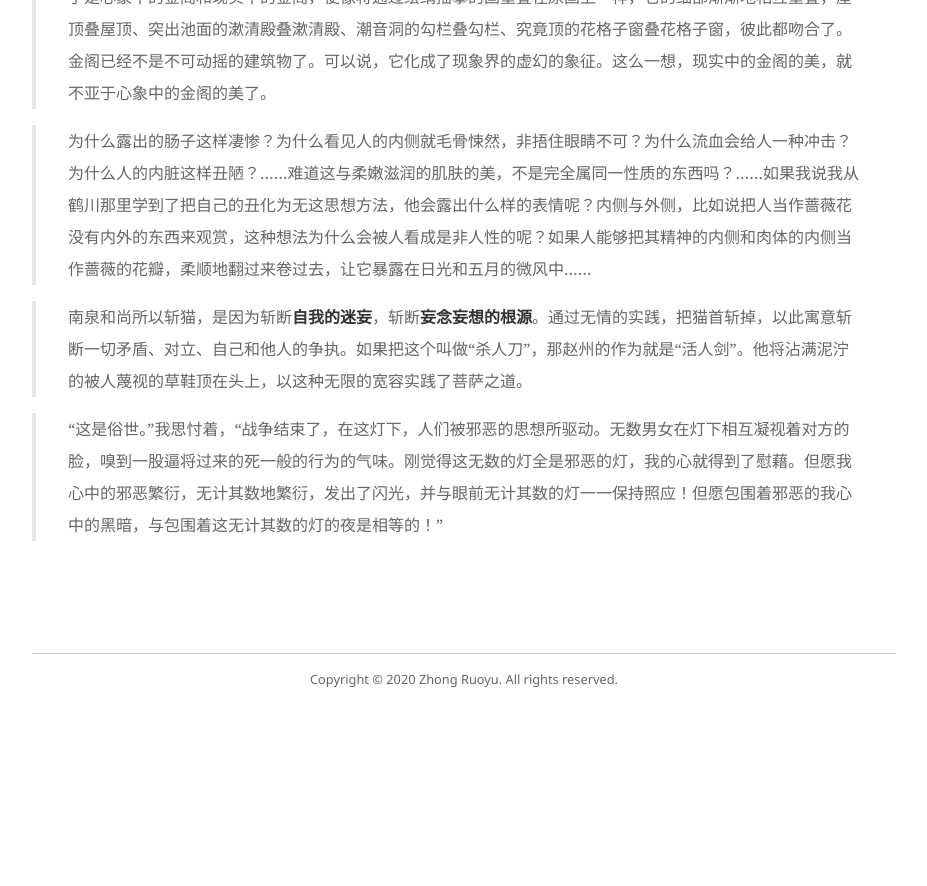
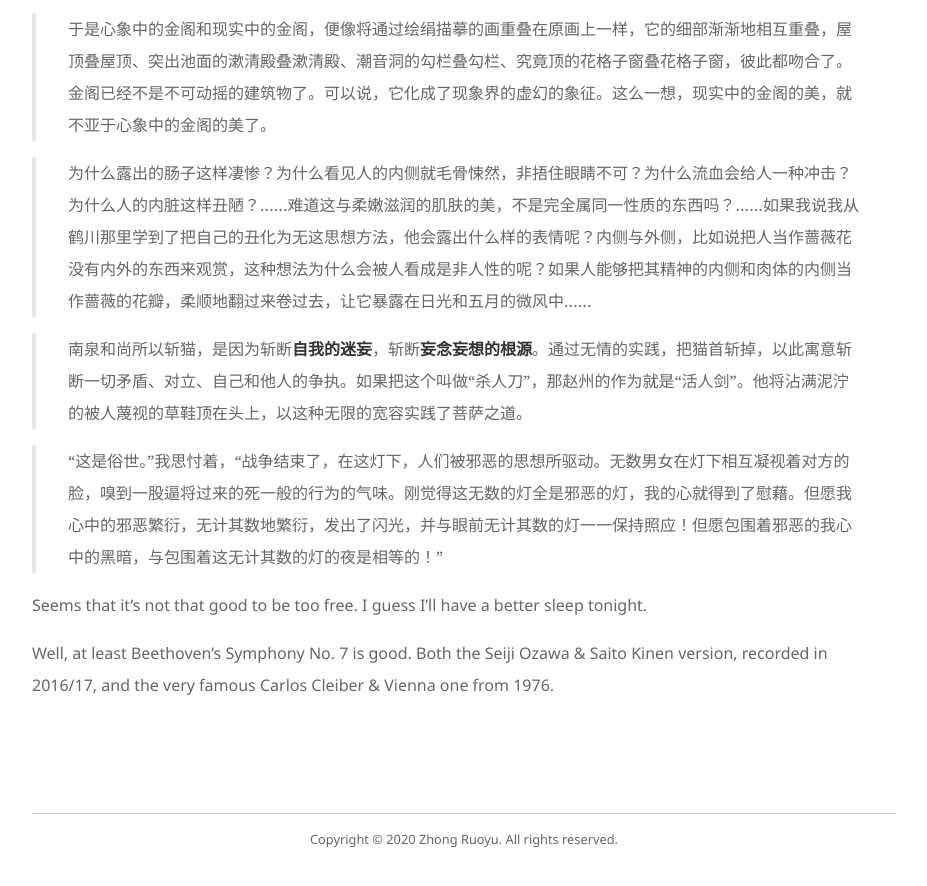
Before and after one commit to ZhongRuoyu/ruoyu.xyz, a Jekyll site: the page built from _posts/2020-10-14-temple-of-the-golden-pavilion.md, in a window 1280 px wide and 900 px high, scrolled down 784 px. Shown: the top 886 px of the window, without its empty margins (176-1103 px from the left). Built offline with Jekyll 4.4.1, drawn with Linux system fonts in a browser that asks for light colours; before the commit the page ends 1524 px from its top, so only the background shows below that; some of the changed text lies outside the part shown.

Commit message:
Post updated

```diff
--- a/_posts/2020-10-14-temple-of-the-golden-pavilion.md
+++ b/_posts/2020-10-14-temple-of-the-golden-pavilion.md
@@ -23,3 +23,7 @@ I decided to read *the Temple of the Golden Pavilion* again. The book by Yukio M
 > 南泉和尚所以斩猫，是因为斩断**自我的迷妄**，斩断**妄念妄想的根源**。通过无情的实践，把猫首斩掉，以此寓意斩断一切矛盾、对立、自己和他人的争执。如果把这个叫做“杀人刀”，那赵州的作为就是“活人剑”。他将沾满泥泞的被人蔑视的草鞋顶在头上，以这种无限的宽容实践了菩萨之道。
 
 > “这是俗世。”我思忖着，“战争结束了，在这灯下，人们被邪恶的思想所驱动。无数男女在灯下相互凝视着对方的脸，嗅到一股逼将过来的死一般的行为的气味。刚觉得这无数的灯全是邪恶的灯，我的心就得到了慰藉。但愿我心中的邪恶繁衍，无计其数地繁衍，发出了闪光，并与眼前无计其数的灯一一保持照应！但愿包围着邪恶的我心中的黑暗，与包围着这无计其数的灯的夜是相等的！”
+
+Seems that it's not that good to be too free. I guess I'll have a better sleep tonight.
+
+Well, at least Beethoven's Symphony No. 7 is good. Both the Seiji Ozawa & Saito Kinen version, recorded in 2016/17, and the very famous Carlos Cleiber & Vienna one from 1976.
```
Also changed, not shown: other parts of _posts/2020-10-14-temple-of-the-golden-pavilion.md (+1 -1 lines).
